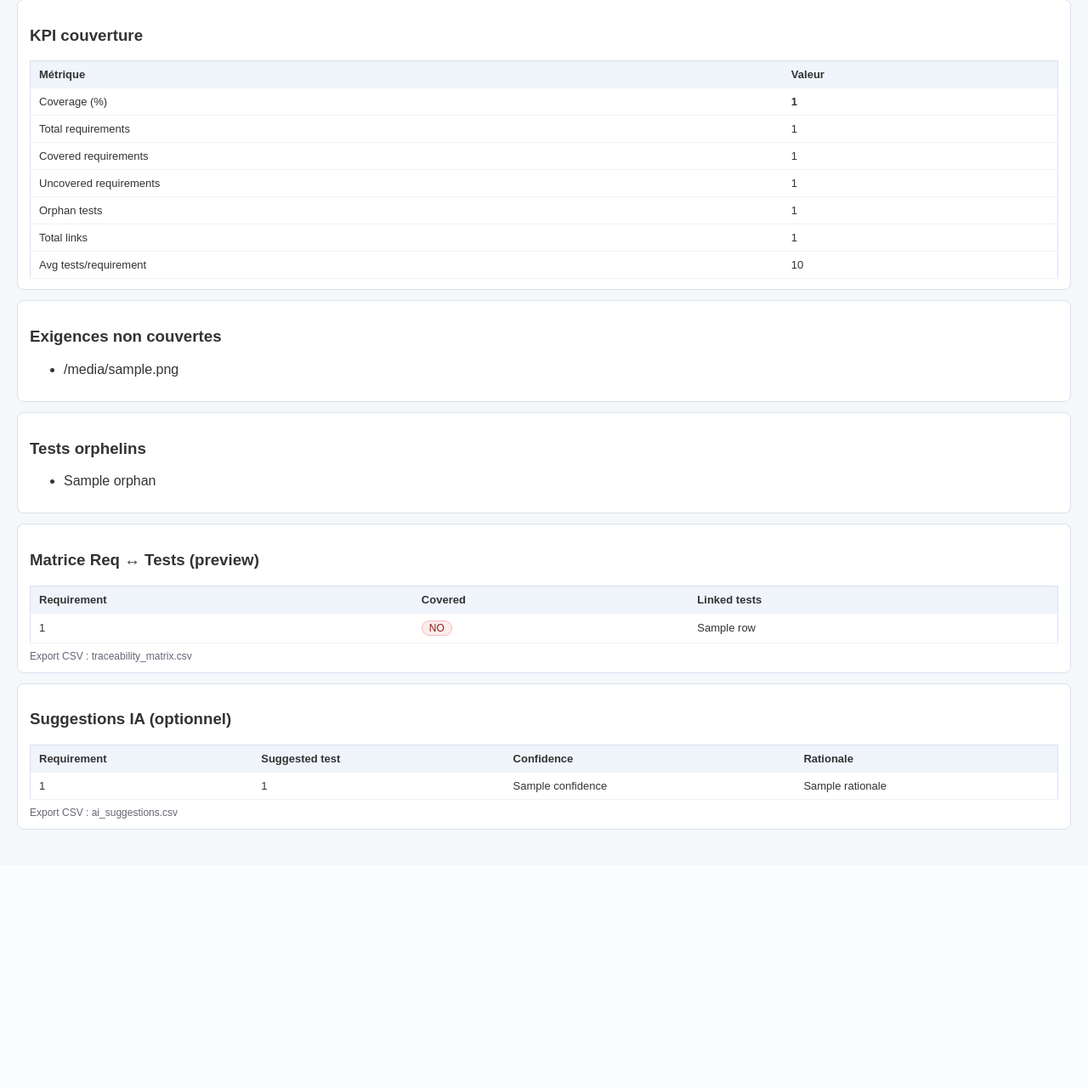
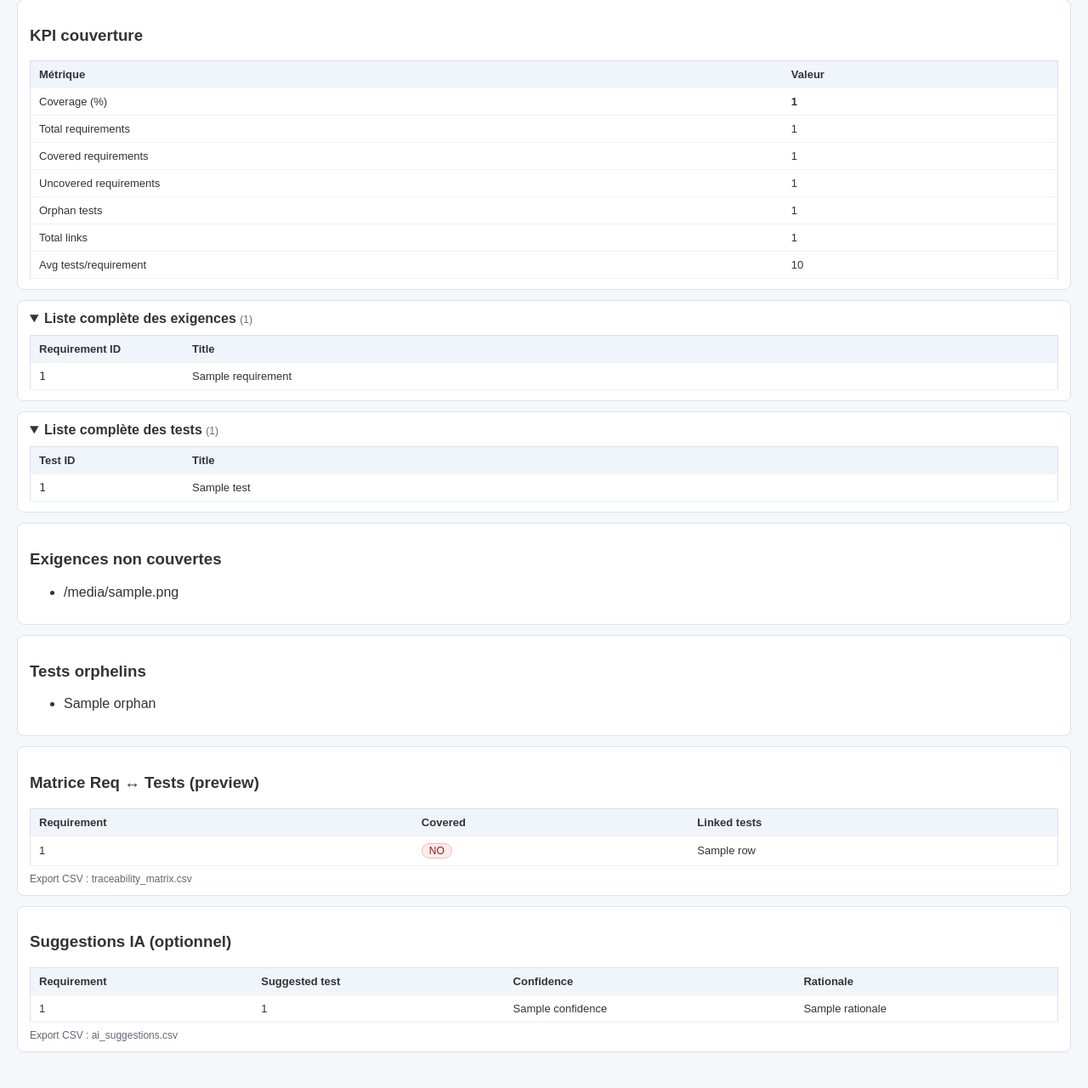
Before and after one commit to jbtb-test/vv-app2-tctc, a Python web app: template templates/tctc/tctc_report.html in a window 1280 px wide. Shown: the part 269-1549 px from the top of the page at 85% size. Before the commit the page ends 1245 px from the top, so only its background shows below. Run offline with Jinja, Linux system fonts and the light colour scheme; the template is opened without the code that fills it: most values are stand-ins (such as "Sample title", 1, 10 or a date in 2020).

Commit message:
feat(app2): add requirements and tests lists

```diff
--- a/templates/tctc/tctc_report.html
+++ b/templates/tctc/tctc_report.html
@@ -176,6 +176,21 @@ Description :
         @media (max-width: 900px) {
             .kpi-grid { grid-template-columns: 1fr; }
         }
+
+        /* ============================================================
+           2.12.D — Full lists Req/TC
+           ============================================================ */
+        .list-table { width: 100%; border-collapse: collapse; }
+        .list-table th, .list-table td {
+            border-bottom: 1px solid #edf2f7;
+            padding: 8px 10px;
+            font-size: 13px;
+            text-align: left;
+        }
+        .list-table th { background: #f0f4fb; font-weight: bold; }
+        .mono { font-family: ui-monospace, SFMono-Regular, Menlo, Consolas, "Liberation Mono", monospace; }
+        details > summary { cursor: pointer; user-select: none; font-weight: 700; }
+        details summary .muted { font-weight: 400; }
     </style>
 </head>
 
@@ -205,10 +220,13 @@ Description :
     {% set ai_list = (ai_suggestions if ai_suggestions is defined and ai_suggestions else []) %}
     {% set ai_count = (ai_list | length) %}
 
-    {# Detect AI enabled if you have a flag in context; otherwise infer from ai_suggestions presence #}
+    {# Prefer explicit ai_enabled from context if provided #}
     {% set ai_enabled = (ai_enabled if ai_enabled is defined else (ai_count > 0)) %}
 
-    <!-- APP1-style summary (replaces "Requirements: X — Test cases: Y") -->
+    {% set requirements_list = (requirements_list if requirements_list is defined else []) %}
+    {% set tests_list = (tests_list if tests_list is defined else []) %}
+
+    <!-- APP1-style summary -->
     <div class="card summary">
         <div class="summary-top">
             <div>
@@ -273,6 +291,51 @@ Description :
             <tr><td>Total links</td><td>{{ kpi.total_links }}</td></tr>
             <tr><td>Avg tests/requirement</td><td>{{ kpi.avg_tests_per_requirement }}</td></tr>
         </table>
+    </div>
+
+    <!-- 2.12.D: Full lists -->
+    <div class="card">
+        <details open>
+            <summary>Liste complète des exigences <span class="muted">({{ requirements_list | length }})</span></summary>
+            {% if requirements_list %}
+                <table class="list-table" style="margin-top:10px;">
+                    <tr>
+                        <th style="width:160px;">Requirement ID</th>
+                        <th>Title</th>
+                    </tr>
+                    {% for r in requirements_list %}
+                    <tr>
+                        <td class="mono">{{ r.id }}</td>
+                        <td>{{ r.title }}</td>
+                    </tr>
+                    {% endfor %}
+                </table>
+            {% else %}
+                <span class="pill-ko">Aucune exigence disponible</span>
+            {% endif %}
+        </details>
+    </div>
+
+    <div class="card">
+        <details open>
+            <summary>Liste complète des tests <span class="muted">({{ tests_list | length }})</span></summary>
+            {% if tests_list %}
+                <table class="list-table" style="margin-top:10px;">
+                    <tr>
+                        <th style="width:160px;">Test ID</th>
+                        <th>Title</th>
+                    </tr>
+                    {% for t in tests_list %}
+                    <tr>
+                        <td class="mono">{{ t.id }}</td>
+                        <td>{{ t.title }}</td>
+                    </tr>
+                    {% endfor %}
+                </table>
+            {% else %}
+                <span class="pill-ko">Aucun test disponible</span>
+            {% endif %}
+        </details>
     </div>
 
     <div class="card">
```
Also changed, not shown: src/vv_app2_tctc/report.py (+49 -17 lines).
